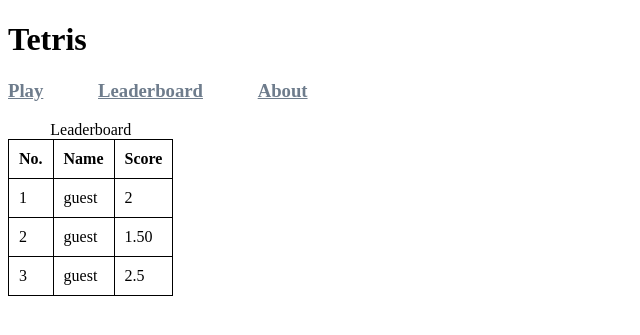
After one commit to badr540/web-project, a Django app: page /leaderboard in a window 1280 px wide. The commit adds this page. Shown: the top 335 px of the page, without its empty margins (0-640 px from the left). Run offline with Django 5.2, Linux system fonts and the light colour scheme.

Commit message:
more pages and improved layout

```diff
--- a/apps/gamemodule/urls.py
+++ b/apps/gamemodule/urls.py
@@ -3,4 +3,6 @@ from apps.gamemodule import views
 
 urlpatterns = [
     path('', views.index, name='index'),
+    path('leaderboard', views.leaderboard, name='leaderboard'),
+    path('about', views.about, name='about'),
 ]
--- a/apps/gamemodule/views.py
+++ b/apps/gamemodule/views.py
@@ -3,3 +3,9 @@ from django.shortcuts import render, redirect
 def index(request):
     # this view return index
 	return render(request, 'gamemodule/index.html')
+
+def leaderboard(request):
+    return render(request, 'gamemodule/leaderboard.html')
+
+def about(request):
+    return render(request, 'gamemodule/about.html')
--- /dev/null
+++ b/apps/templates/gamemodule/about.html
@@ -0,0 +1 @@
+{% extends "layouts/base.html" %}
--- /dev/null
+++ b/apps/templates/gamemodule/leaderboard.html
@@ -0,0 +1,41 @@
+{% extends "layouts/base.html" %}
+
+
+{% block content %}
+
+{% block stylesheets %}
+
+<style>
+    table, th, td {
+    border: 1px solid black;
+    border-collapse: collapse;
+    padding: 10px;
+    }
+</style>
+
+{% endblock stylesheets %}
+
+<table>
+    <caption>Leaderboard</caption>
+    <tr >
+    <th>No.</th>
+    <th>Name</th>
+    <th>Score</th>
+    </tr>
+    <tr>
+    <td>1</td>
+    <td>guest</td>
+    <td>2</td>
+    </tr>
+    <tr>
+    <td>2</td>
+    <td>guest</td>
+    <td>1.50</td>
+    </tr>
+    <tr>
+    <td>3</td>
+    <td>guest</td>
+    <td>2.5</td>
+    </tr>
+    </table>
+{% endblock content %}
--- /dev/null
+++ b/apps/templates/includes/header.html
@@ -0,0 +1,16 @@
+<h1>Tetris</h1>
+
+<h3><a class = nav-menu-button href="/">Play</a> <a class = nav-menu-button href="/leaderboard">Leaderboard</a> <a class = nav-menu-button href="/about">About</a> </h3>
+
+{% block stylesheets %}
+
+<style>
+   .nav-menu-button {
+    padding-right: 50px;
+    color: #6e7c8c;
+    font-weight: 600;
+    line-height: 22px;
+}
+</style>
+
+{% endblock stylesheets %}
--- /dev/null
+++ b/apps/templates/layouts/base.html
@@ -0,0 +1,26 @@
+<!DOCTYPE html>
+<html lang="en">
+
+    <head>
+
+        <meta charset="utf-8">
+        <meta name="viewport" content="width=device-width">
+        <title>
+        Tetris
+        </title>
+
+        {% block stylesheets %}
+        {% endblock stylesheets %}
+    </head>
+    <body>
+
+
+    {% include 'includes/header.html' %}
+    {% include 'includes/sidebar.html' %}
+    {% block content %}
+    {% endblock content %}
+    {% include 'includes/footer.html' %}
+
+    </body>
+
+</html>
```
Also changed, not shown: apps/templates/gamemodule/index.html (+20 -1 lines), apps/templates/includes/footer.html (added), apps/templates/includes/sidebar.html (added).
